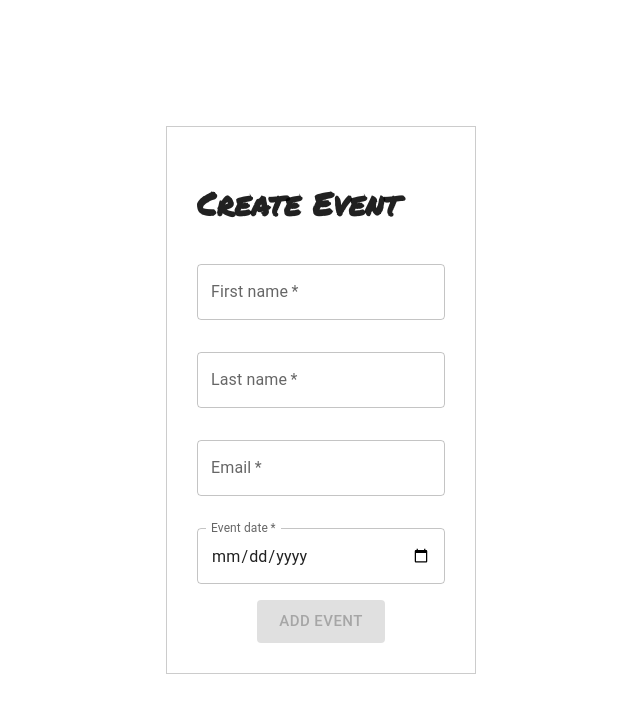
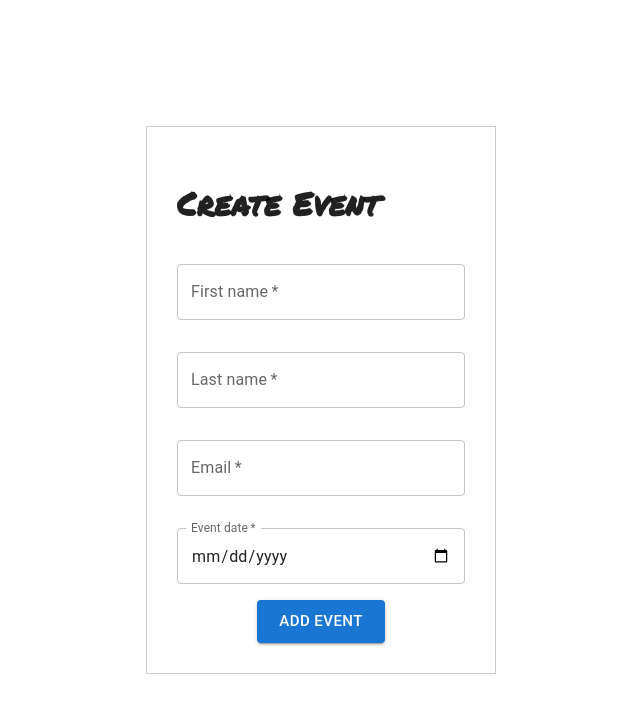
Before and after one commit to Fremen1990/events_manager, a React (Create React App) app in the folder client/: page / in a window 1280 px wide. Shown: the top 712 px of the page, without its empty margins (319-959 px from the left). Built offline with nearby package versions, Linux system fonts and the light colour scheme.

Commit message:
First Name validation error test and implementation

```diff
--- a/client/src/components/EventForm/EventForm.tsx
+++ b/client/src/components/EventForm/EventForm.tsx
@@ -1,4 +1,4 @@
-import React from "react";
+import React, { useState } from "react";
 import TextField from "@mui/material/TextField";
 import Button from "@mui/material/Button";
 import styled from "styled-components";
@@ -7,6 +7,7 @@ import { CircularProgress } from "@mui/material";
 import Alert from "@mui/material/Alert";
 
 const EventFormStyles = styled.form`
+  min-width: 350px;
   border: 1px solid #ccc;
   padding: 30px;
   display: flex;
@@ -50,11 +51,19 @@ interface EventFormBody {
   eventDate: string;
 }
 
+interface ValidationErrors {
+  firstName?: string;
+  lastName?: string;
+  email?: string;
+  eventDate?: string;
+}
+
 const EventForm = () => {
-  const [disabled, setDisabled] = React.useState(true);
-  const [loading, setLoading] = React.useState(false);
-  const [success, setSuccess] = React.useState(false);
-  const [formData, setFormData] = React.useState({
+  const [disabled, setDisabled] = useState<boolean>(false);
+  const [loading, setLoading] = useState<boolean>(false);
+  const [success, setSuccess] = useState<boolean>(false);
+  const [errors, setErrors] = useState<ValidationErrors>({});
+  const [formData, setFormData] = useState<EventFormBody>({
     firstName: "",
     lastName: "",
     email: "",
@@ -78,13 +87,19 @@ const EventForm = () => {
           setDisabled(true);
           setLoading(true);
           const response = await axios.post("/api/events", formData);
+          if (response.status === 201) {
+            setSuccess(true);
+          }
+          console.log("STATUS", response.status);
+
           setDisabled(false);
           setLoading(false);
-          setSuccess(true);
-        } catch (error) {
-          console.log(error);
+        } catch (error: any) {
+          // if (error.response.status === 400) {
+          console.log(error.response.data.validationErrors);
+          setErrors(error.response.data.validationErrors);
+          // }
           setLoading(false);
-
           setDisabled(false);
         }
       };
@@ -95,8 +110,8 @@ const EventForm = () => {
       <InputField
         onChange={onInputChange}
         // color="success"
-        // error
-        // helperText="First Name is required"
+        error={!!errors.firstName}
+        helperText={errors.firstName}
         type="text"
         required
         id="firstName"
```
Also changed, not shown: 1 other file (tests, documents, lock files or other folders).
